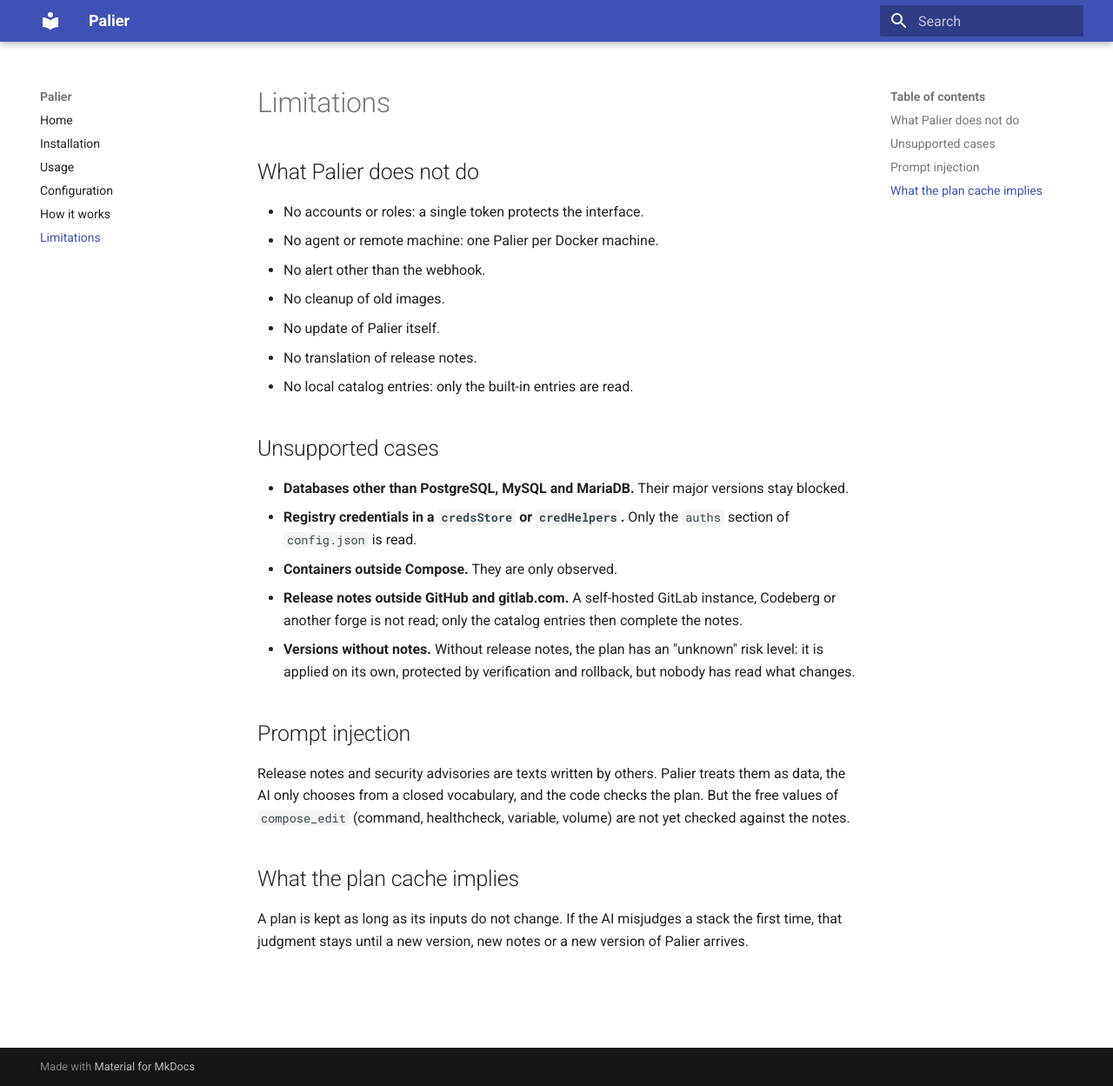
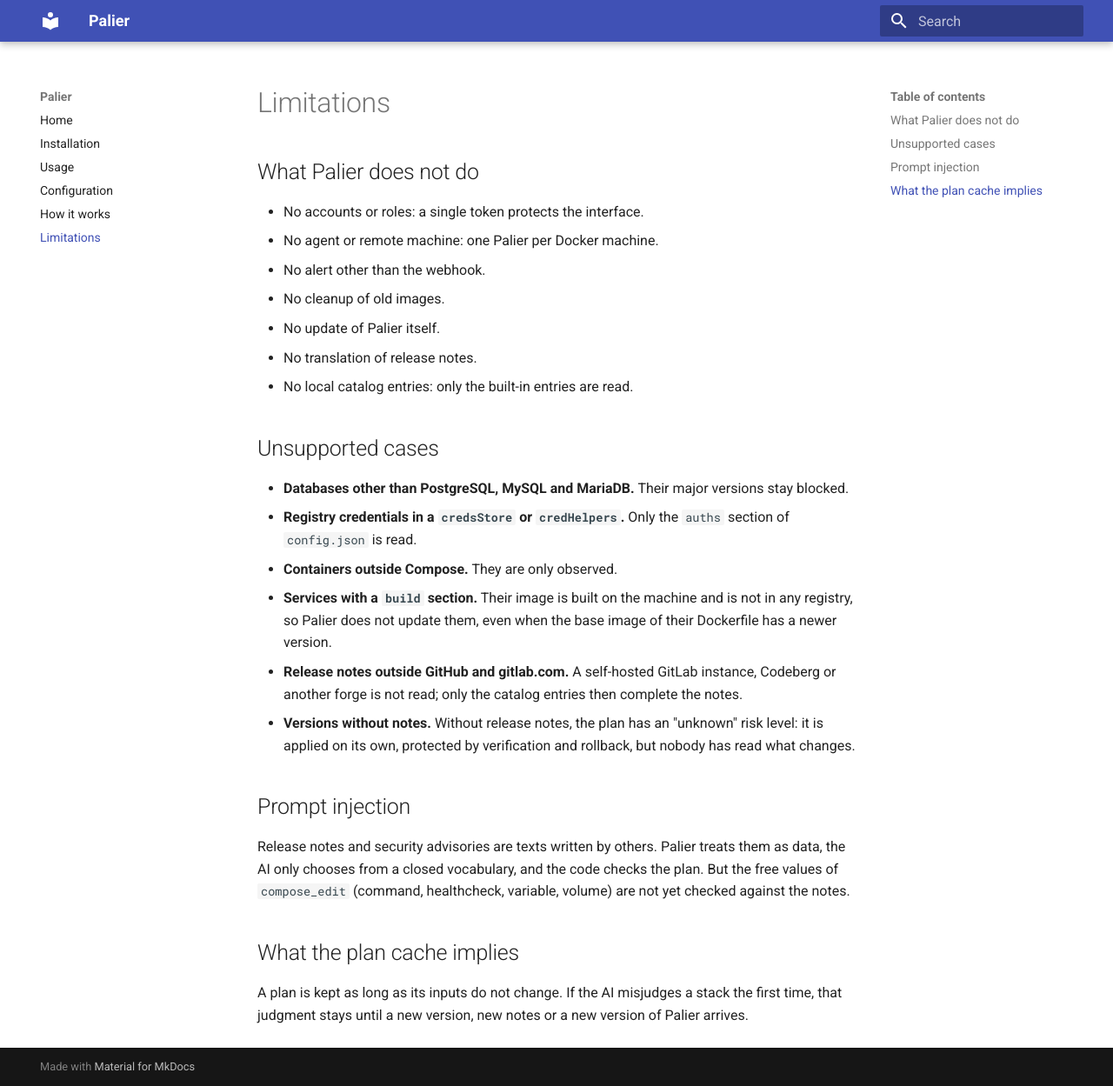
Before and after one commit to kOlapsis/palier, an MkDocs documentation site: the page built from docs/limitations.md, in a window 1280 px wide and 1249 px high. Shown: the whole window at 87% size. Built offline with MkDocs 1.6.1 and Material for MkDocs 9.7.7, drawn with Linux system fonts in a browser that asks for light colours.

Commit message:
docs: list services with a build section as unsupported

```diff
--- a/docs/limitations.md
+++ b/docs/limitations.md
@@ -15,6 +15,7 @@
 - **Databases other than PostgreSQL, MySQL and MariaDB.** Their major versions stay blocked.
 - **Registry credentials in a `credsStore` or `credHelpers`.** Only the `auths` section of `config.json` is read.
 - **Containers outside Compose.** They are only observed.
+- **Services with a `build` section.** Their image is built on the machine and is not in any registry, so Palier does not update them, even when the base image of their Dockerfile has a newer version.
 - **Release notes outside GitHub and gitlab.com.** A self-hosted GitLab instance, Codeberg or another forge is not read; only the catalog entries then complete the notes.
 - **Versions without notes.** Without release notes, the plan has an "unknown" risk level: it is applied on its own, protected by verification and rollback, but nobody has read what changes.
 
```
